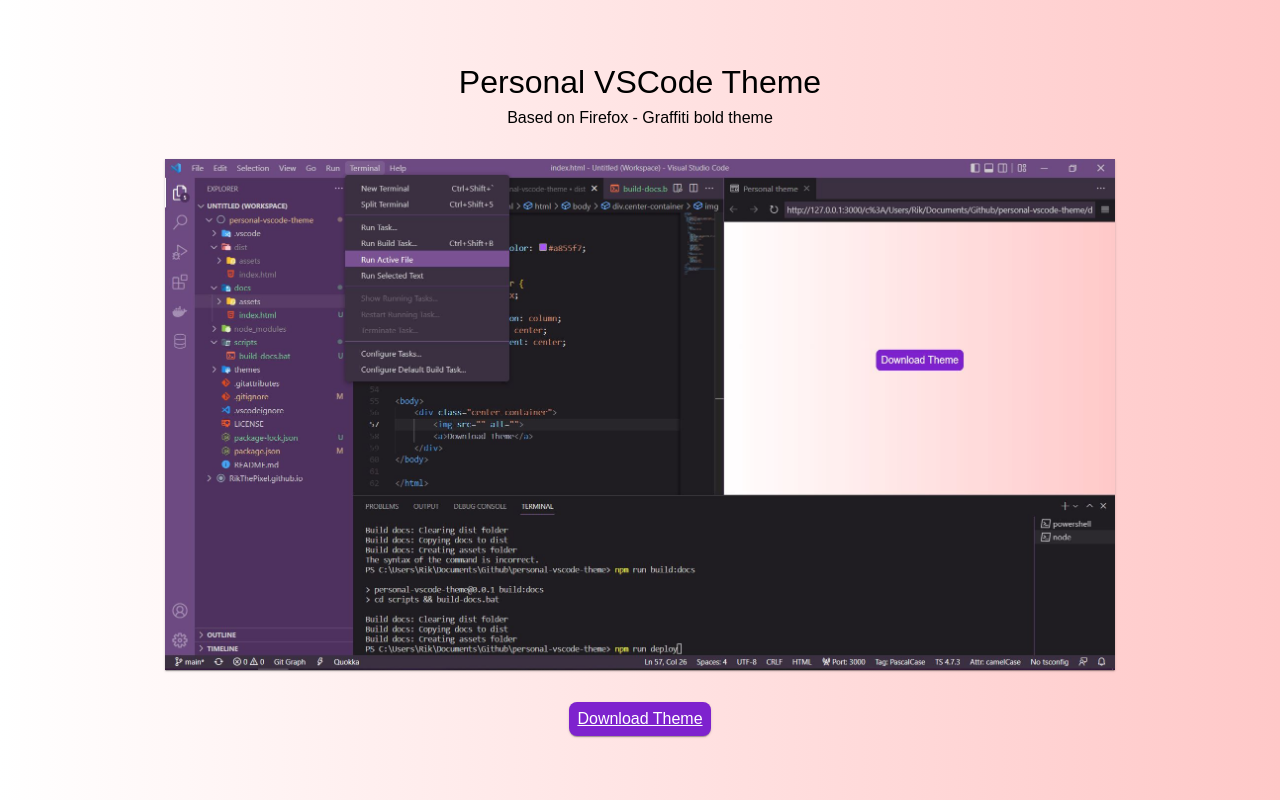
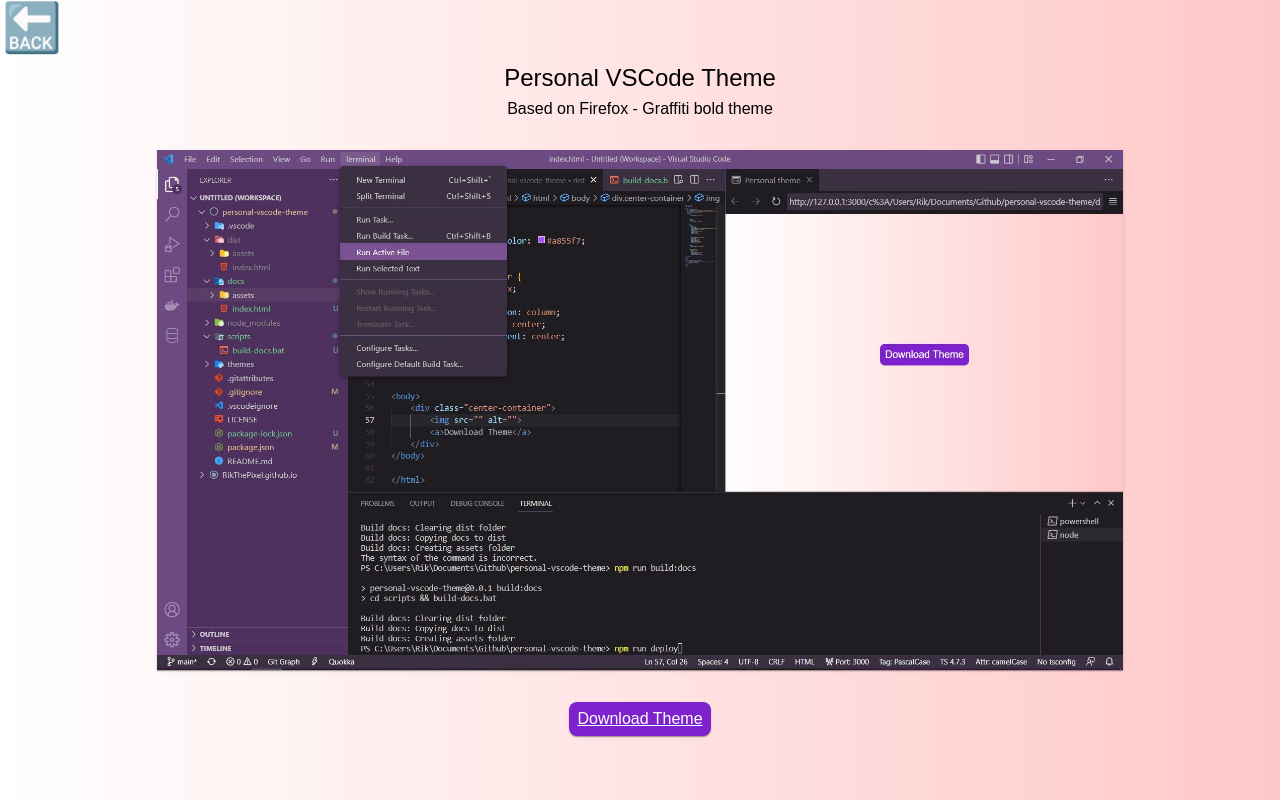
Before and after one commit to Rikthepixel/personal-vscode-theme, a website: page docs/index.html in a window 1280 px wide. Drawn offline with Linux system fonts and the light colour scheme.

Commit message:
Add back button

```diff
--- a/docs/index.html
+++ b/docs/index.html
@@ -34,6 +34,10 @@
             overflow: hidden;
         }
 
+        body {
+            flex-direction: row;
+        }
+
         a {
             background-color: #7e22ce;
             color: white;
@@ -59,6 +63,15 @@
             font-weight: 200;
         }
 
+        .clear {
+            background-color: transparent;
+            padding: 0;
+        }
+
+        .clear:hover {
+            background-color: transparent;
+        }
+
         .shade {
             box-shadow:
                 0px 2px 1px -1px rgba(0, 0, 0, 0.2),
@@ -77,6 +90,7 @@
             align-items: center;
             justify-content: start;
             padding: 4rem;
+            padding-left: 0;
             gap: 2rem;
             overflow: auto;
         }
@@ -91,11 +105,21 @@
             flex-direction: column;
             gap: 0.5rem;
         }
+
+        #back-button {
+            height: 4rem;
+            width: 4rem;
+            font-size: 3rem;
+            display: block;
+        }
     </style>
 </head>
 
 <body>
-    <div id="app">
+    <aside id="back-button-container">
+        <a id="back-button" href="/#/" class="clear">🔙</a>
+    </aside>
+    <section id="app">
         <header id="header" class="text-center">
             <h1>Personal VSCode Theme</h1>
             <p>Based on Firefox - Graffiti bold theme</p>
@@ -103,7 +127,7 @@
 
         <img id="theme-example" class="shade" width="1920" height="1033" src="./assets/ThemeExample.jpg" alt="">
         <a class="shade" href="./assets/theme.vsix" download>Download Theme</a>
-    </div>
+    </section>
 </body>
 
 </html>
```
